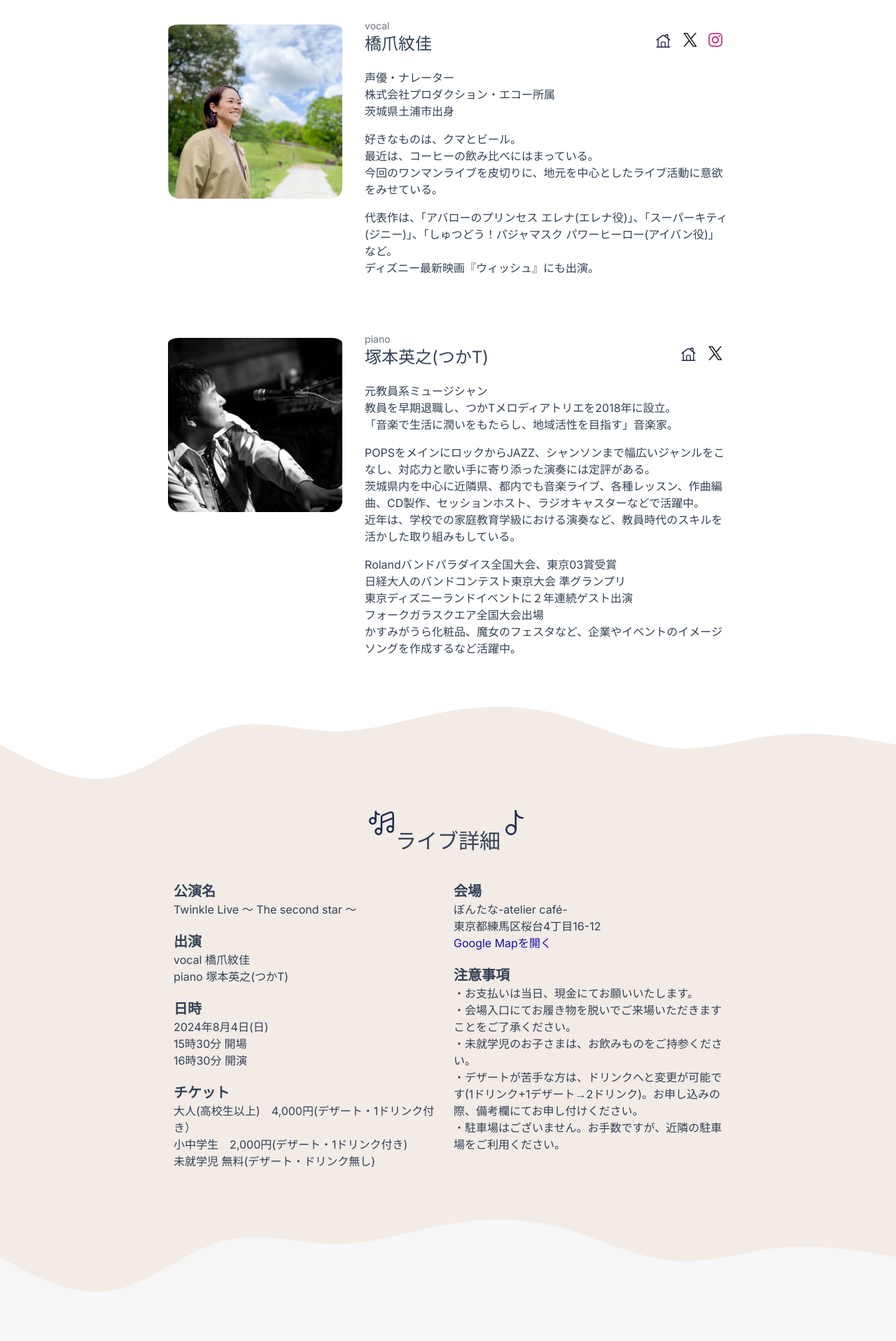
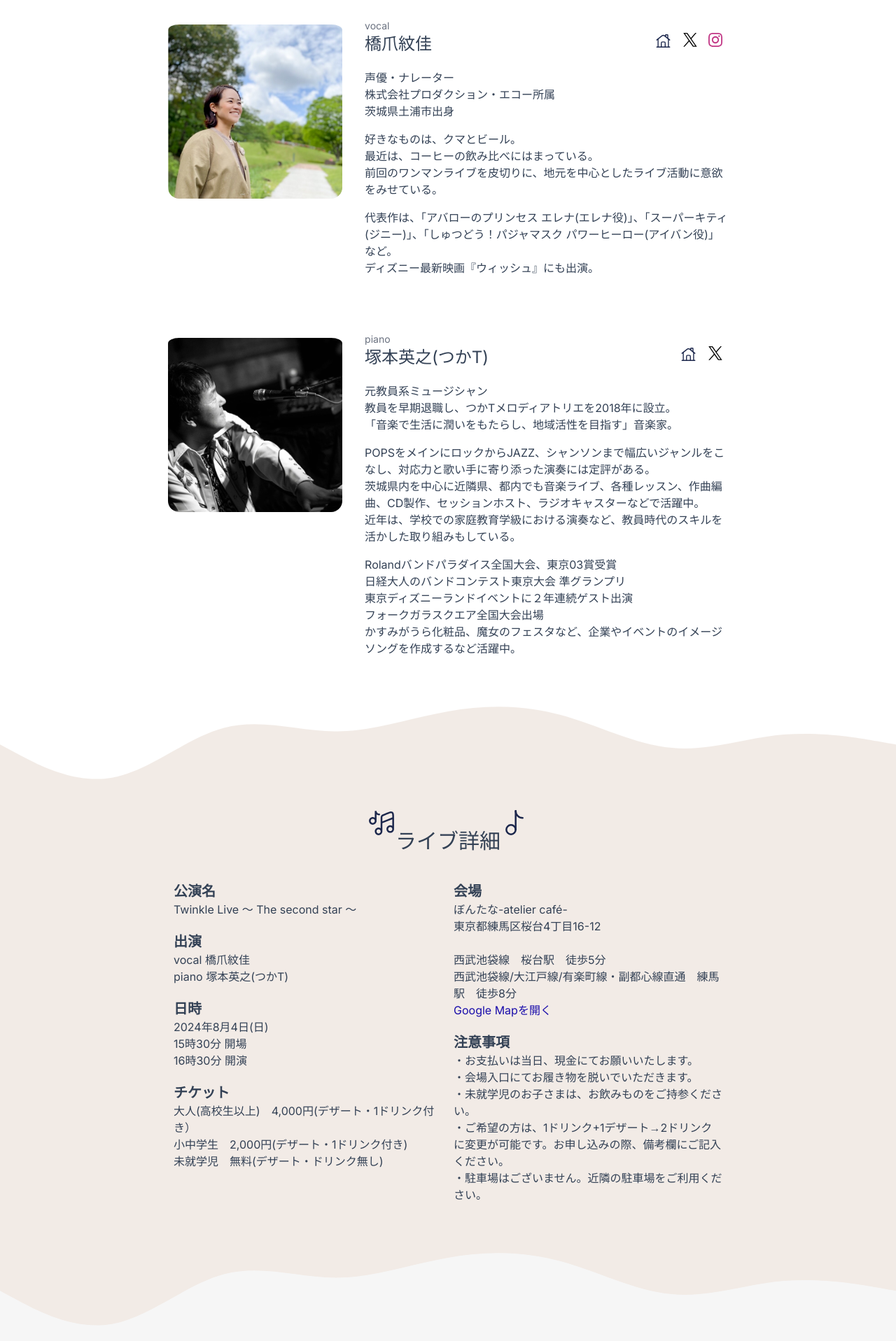
Before and after one commit to torihon62/twinkle-live, a Next.js app: page /the-second-star in a window 1280 px wide. Shown: the part 1450-3367 px from the top of the page at 70% size. Built offline with nearby package versions, Linux system fonts and the light colour scheme.

Commit message:
サイトの見た目を整えました

```diff
--- a/src/app/the-second-star/page.tsx
+++ b/src/app/the-second-star/page.tsx
@@ -24,7 +24,7 @@ function Home() {
     <>
       <p>大人(高校生以上)　4,000円(デザート・1ドリンク付き）</p>
       <p>小中学生　2,000円(デザート・1ドリンク付き)</p>
-      <p>未就学児 無料(デザート・ドリンク無し)</p>
+      <p>未就学児　無料(デザート・ドリンク無し)</p>
     </>
   );
 
@@ -32,6 +32,9 @@ function Home() {
     <>
       <p>ぼんたな-atelier café-</p>
       <p>東京都練馬区桜台4丁目16-12</p>
+      <br />
+      <p>西武池袋線　桜台駅　徒歩5分</p>
+      <p>西武池袋線/大江戸線/有楽町線・副都心線直通　練馬駅　徒歩8分</p>
       <p>
         <a
           target="_blank"
@@ -47,16 +50,12 @@ function Home() {
   const notes = (
     <>
       <p>・お支払いは当日、現金にてお願いいたします。</p>
-      <p>
-        ・会場入口にてお履き物を脱いでご来場いただきますことをご了承ください。
-      </p>
+      <p>・会場入口にてお履き物を脱いでいただきます。</p>
       <p>・未就学児のお子さまは、お飲みものをご持参ください。</p>
       <p>
-        ・デザートが苦手な方は、ドリンクへと変更が可能です(1ドリンク+1デザート→2ドリンク)。お申し込みの際、備考欄にてお申し付けください。
+        ・ご希望の方は、1ドリンク+1デザート→2ドリンクに変更が可能です。お申し込みの際、備考欄にご記入ください。
       </p>
-      <p>
-        ・駐車場はございません。お手数ですが、近隣の駐車場をご利用ください。
-      </p>
+      <p>・駐車場はございません。近隣の駐車場をご利用ください。</p>
     </>
   );
   return (
--- a/src/components/Performers.tsx
+++ b/src/components/Performers.tsx
@@ -30,7 +30,7 @@ function Performers() {
     "",
     "好きなものは、クマとビール。",
     "最近は、コーヒーの飲み比べにはまっている。",
-    "今回のワンマンライブを皮切りに、地元を中心としたライブ活動に意欲をみせている。",
+    "前回のワンマンライブを皮切りに、地元を中心としたライブ活動に意欲をみせている。",
     "",
     "代表作は、「アバローのプリンセス エレナ(エレナ役)」、「スーパーキティ(ジニー)」、「しゅつどう！パジャマスク パワーヒーロー(アイバン役)」など。",
     "ディズニー最新映画『ウィッシュ』にも出演。",
```
